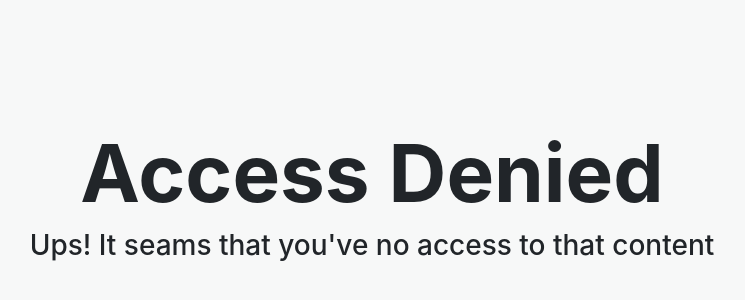
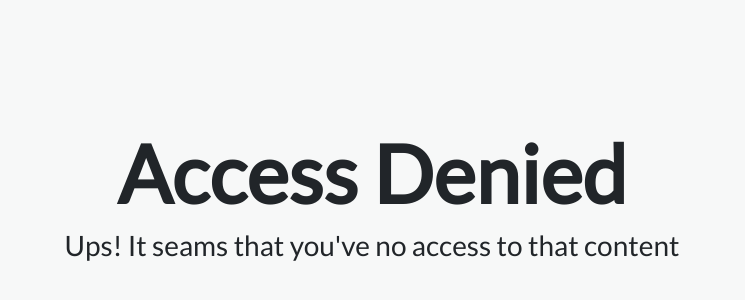
Before and after one commit to piotr-chowaniec/event-applications, a React (Create React App) app in the folder client/: page /access-denied in a window 1280 px wide. Shown: the part 252-552 px from the top of the page, without its empty margins (268-1013 px from the left). Built offline with nearby package versions, Linux system fonts and the light colour scheme.

Commit message:
evApp_5 Import google font

```diff
--- a/client/src/style/_general.scss
+++ b/client/src/style/_general.scss
@@ -1,4 +1,5 @@
 body {
+  font-family: Lato;
   margin-top: $top-menu-width;
   background: $color-main-background;
   font-size: 1rem;
--- a/client/src/style/styles.scss
+++ b/client/src/style/styles.scss
@@ -1,2 +1,4 @@
+@import url('https://fonts.googleapis.com/css?family=Lato');
+
 @import './variables';
 @import './general';
```
